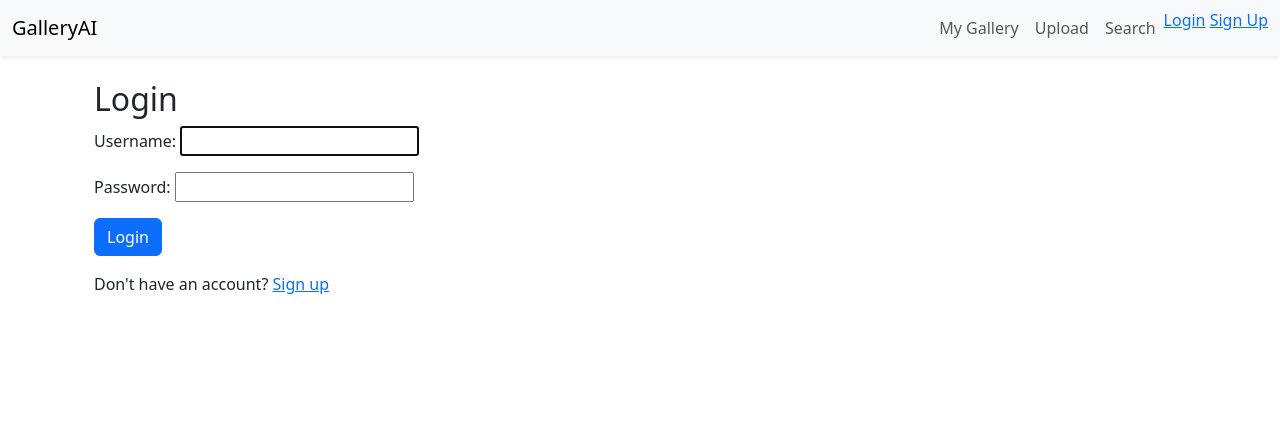
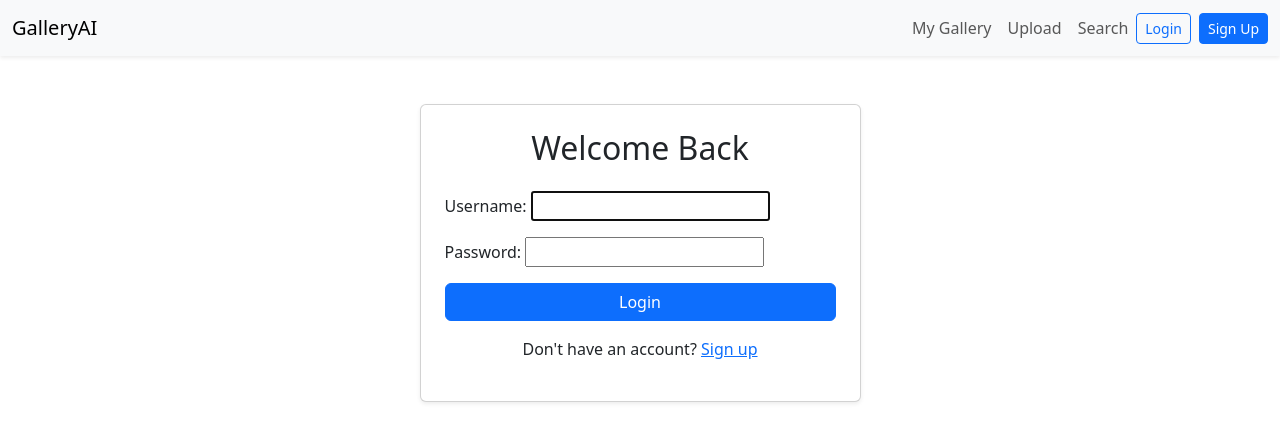
Before and after one commit to Pankaj4152/Gallery-Search, a Django app: page /accounts/login/ in a window 1280 px wide. Shown: the top 442 px of the page. Run offline with Django 5.2, Linux system fonts and the light colour scheme.

Commit message:
improved ui of login signup a bit

```diff
--- a/core/templates/partials/navbar.html
+++ b/core/templates/partials/navbar.html
@@ -16,16 +16,16 @@
                 <li class="nav-item">
                     <a class="nav-link" href="{% url 'search_images' %}">Search</a>
                 </li>
-                <li class="nav-item">
+                <li class="nav-item d-flex align-items-center">
                     {% if user.is_authenticated %}
-                        <span>Welcome, {{ user.username }}</span>
+                        <span class="me-2">Welcome, <strong>{{ user.username }}</strong></span>
                         <form method="post" action="{% url 'logout' %}" style="display:inline;">
                             {% csrf_token %}
-                            <button type="submit" class="btn btn-link nav-link" style="display:inline; padding:0; border:none; background:none;">Logout</button>
+                            <button type="submit" class="btn btn-outline-danger btn-sm ms-2">Logout</button>
                         </form>
                     {% else %}
-                        <a href="{% url 'login' %}">Login</a>
-                        <a href="{% url 'signup' %}">Sign Up</a>
+                        <a href="{% url 'login' %}" class="btn btn-outline-primary btn-sm me-2">Login</a>
+                        <a href="{% url 'signup' %}" class="btn btn-primary btn-sm">Sign Up</a>
                     {% endif %}
                 </li>
             </ul>
--- a/core/templates/registration/login.html
+++ b/core/templates/registration/login.html
@@ -1,15 +1,33 @@
 {% extends "base.html" %}
 {% block title %}Login{% endblock %}
 {% block content %}
-<div class="container mt-4">
-    <h2>Login</h2>
-    <form method="post">
-        {% csrf_token %}
-        {{ form.as_p }}
-        <button type="submit" class="btn btn-primary">Login</button>
-    </form>
-    <p class="mt-3">
-        Don't have an account? <a href="{% url 'signup' %}">Sign up</a>
-    </p>
+<div class="container mt-5">
+    <div class="row justify-content-center">
+        <div class="col-md-6 col-lg-5">
+            <div class="card shadow-sm p-4">
+                <h2 class="mb-4 text-center">Welcome Back</h2>
+                <form method="post" autocomplete="off">
+                    {% csrf_token %}
+                    {% for field in form %}
+                        <div class="mb-3">
+                            {{ field.label_tag }}
+                            {{ field }}
+                            {% if field.help_text %}
+                                <div class="form-text">{{ field.help_text }}</div>
+                            {% endif %}
+                            {% for error in field.errors %}
+                                <div class="text-danger small">{{ error }}</div>
+                            {% endfor %}
+                        </div>
+                    {% endfor %}
+                    <button type="submit" class="btn btn-primary w-100">Login</button>
+                </form>
+                <p class="mt-3 text-center">
+                    Don't have an account?
+                    <a href="{% url 'signup' %}">Sign up</a>
+                </p>
+            </div>
+        </div>
+    </div>
 </div>
 {% endblock %}
```
Also changed, not shown: core/templates/registration/signup.html (+28 -7 lines).
